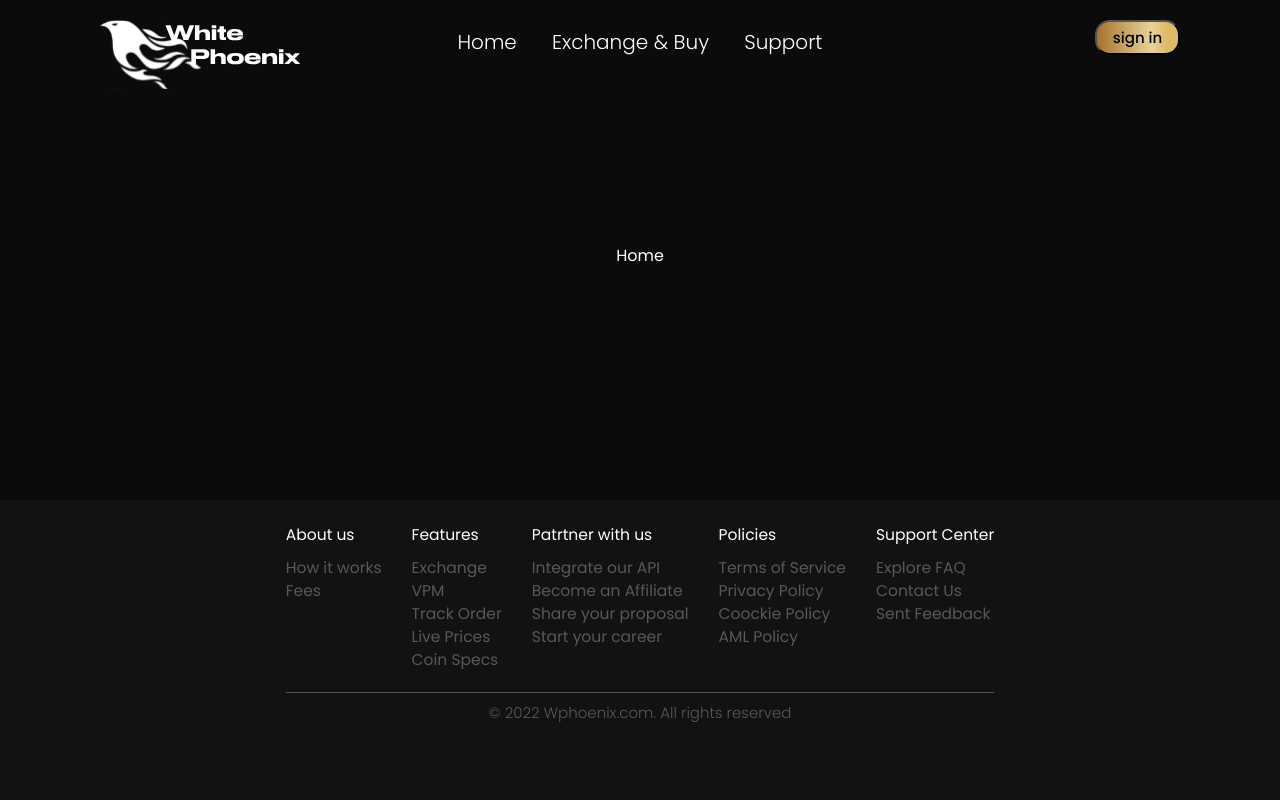
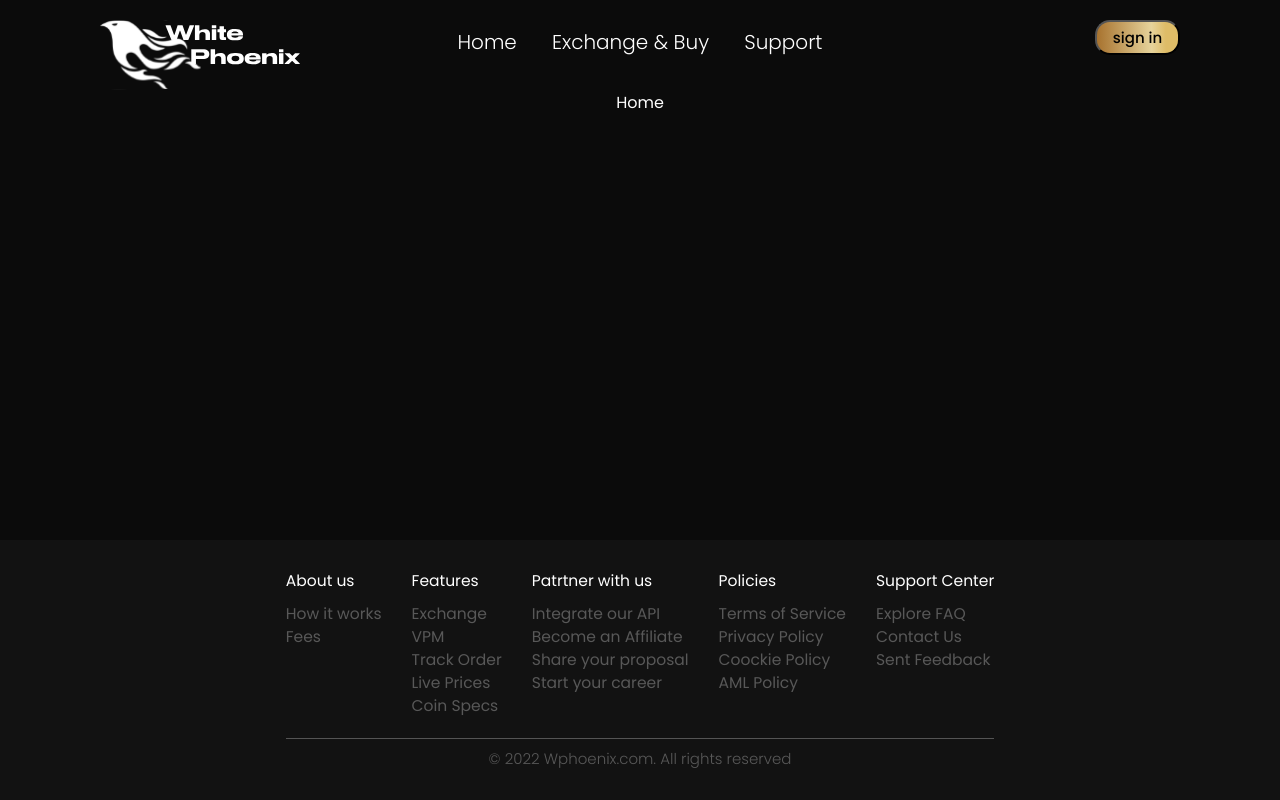
Before and after one commit to chyVacheck/white_proenix, a React (Create React App) app: page /home in a window 1280 px wide. Built offline with nearby package versions, Linux system fonts and the light colour scheme.

Commit message:
Update style Footer

```diff
--- a/src/components/Footer/Footer.css
+++ b/src/components/Footer/Footer.css
@@ -1,8 +1,7 @@
 .footer {
-  height: 300px;
   width: 100%;
-  margin: 0;
-  padding: 24px 0 76px;
+  margin: auto 0 0;
+  padding: 30px 0 30px;
   box-sizing: border-box;
   color: #585858;
   background-color: #121212;
```
